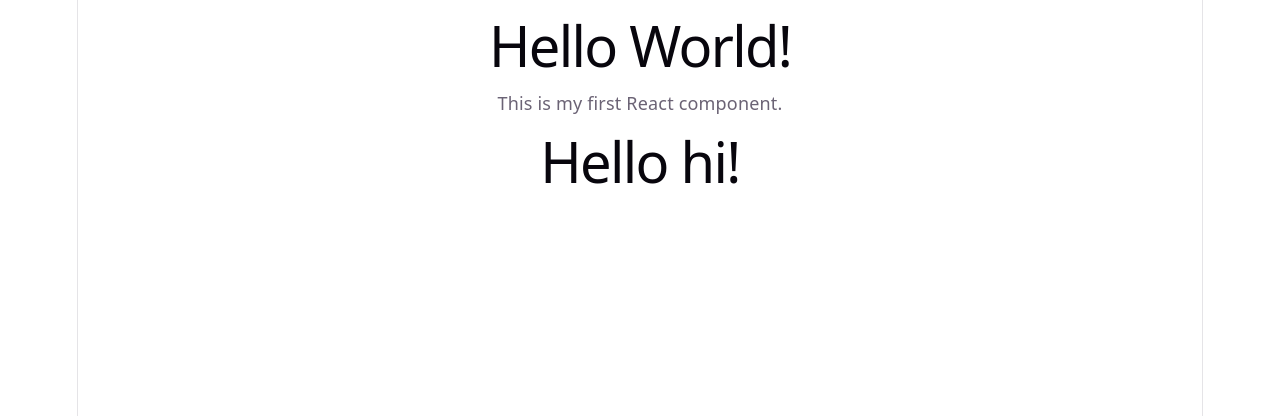
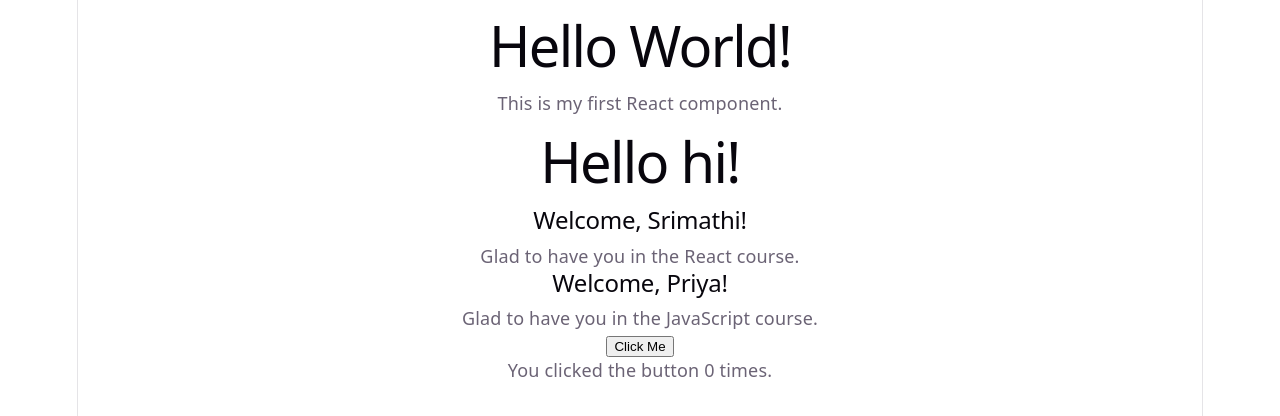
Before and after one commit to gsrimathimsc-dotcom/react-learning, a React (Vite) app in the folder tutorial2-app/: page / in a window 1280 px wide. Shown: the top 416 px of the page. Built offline with nearby package versions, Linux system fonts and the light colour scheme.

Commit message:
Tutorial4 - Components completed

```diff
--- a/tutorial2-app/src/App.jsx
+++ b/tutorial2-app/src/App.jsx
@@ -1,7 +1,17 @@
 import HelloWorld from "./HelloWorld";
+import Welcome from "./Welcome";
+import Button from "./Button";
+
 
 function App() {
-  return <HelloWorld />;
+  return (
+    <div>
+      <HelloWorld />
+      <Welcome name="Srimathi" course="React" />
+      <Welcome name="Priya" course="JavaScript" />
+      <Button/>
+    </div>
+  );
 }
 
 export default App;
--- /dev/null
+++ b/tutorial2-app/src/Button.jsx
@@ -0,0 +1,18 @@
+import { useState } from "react";
+
+function Button() {
+  const [count, setCount] = useState(0);
+
+  function handleClick() {
+    setCount(count + 1);
+  }
+
+  return (
+    <div>
+      <button onClick={handleClick}>Click Me</button>
+      <p>You clicked the button {count} times.</p>
+    </div>
+  );
+}
+
+export default Button;
--- /dev/null
+++ b/tutorial2-app/src/Welcome.jsx
@@ -0,0 +1,11 @@
+function Welcome(props) {
+  return (
+    <div>
+      <h2>Welcome, {props.name}!</h2>
+      <p>Glad to have you in the {props.course} course.</p>
+    </div>
+  );
+}
+
+
+export default Welcome;
```
